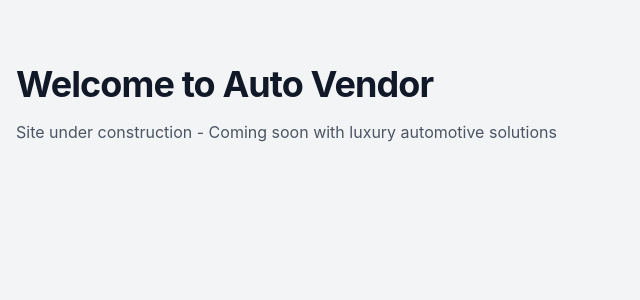
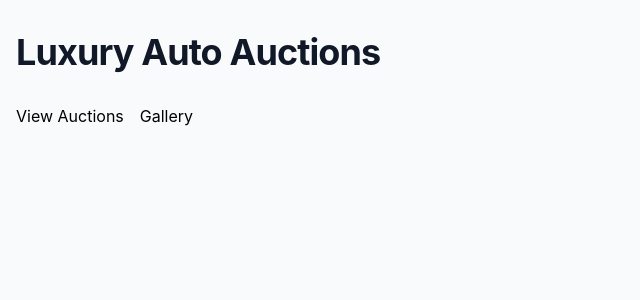
Before and after one commit to gqucoldbrue/auto-vendor, a Next.js app: page / in a window 1280 px wide. Shown: the top 300 px of the page, without its empty margins (0-640 px from the left). Built offline with nearby package versions, Linux system fonts and the light colour scheme.

Commit message:
New files and corrected files update

```diff
--- a/next.config.js
+++ b/next.config.js
@@ -1,13 +1,7 @@
-/** @type {import('next').NextConfig} */
-const nextConfig = {
+module.exports = {
   reactStrictMode: true,
-  // Add specific settings for Vercel deployment
-  swcMinify: true,
-  // Ensure we're handling images correctly
   images: {
-    domains: [],
-    unoptimized: true
-  }
-}
-
-module.exports = nextConfig
+    unoptimized: true // Required for static export
+  },
+  trailingSlash: true, // Recommended for static exports
+};
--- /dev/null
+++ b/pages/404.tsx
@@ -0,0 +1,11 @@
+import React from 'react';
+
+const Custom404 = () => {
+  return (
+    <div className="container mx-auto px-4 py-16">
+      <h1>404 - Page Not Found</h1>
+    </div>
+  );
+};
+
+export default Custom404;
--- /dev/null
+++ b/pages/500.tsx
@@ -0,0 +1,11 @@
+import React from 'react';
+
+const Custom500 = () => {
+  return (
+    <div className="container mx-auto px-4 py-16">
+      <h1>500 - Server Error</h1>
+    </div>
+  );
+};
+
+export default Custom500;
--- a/pages/auction/[id].tsx
+++ b/pages/auction/[id].tsx
@@ -1,13 +1,31 @@
-// pages/auction/[id].tsx
 import React from 'react';
+import { useRouter } from 'next/router';
 
 const AuctionDetailPage = () => {
+  const router = useRouter();
+  const { id } = router.query;
+
   return (
-    <div>
-      <h1>Auction Detail Page</h1>
-      {/* Your auction detail content will go here */}
+    <div className="container mx-auto px-4">
+      <h1>Auction Detail: {id}</h1>
     </div>
   );
 };
 
+// Add static paths for build time
+export async function getStaticPaths() {
+  return {
+    paths: [], // No pre-rendered pages at build time
+    fallback: 'blocking' // Generate pages on-demand
+  };
+}
+
+export async function getStaticProps({ params }) {
+  return {
+    props: {
+      id: params?.id
+    },
+  };
+}
+
 export default AuctionDetailPage;
--- a/pages/index.tsx
+++ b/pages/index.tsx
@@ -1,24 +1,27 @@
-import Head from 'next/head'
+// pages/index.tsx
+import React from 'react';
+import Link from 'next/link';
 
-export default function Home() {
+const HomePage = () => {
   return (
-    <>
-      <Head>
-        <title>Auto Vendor</title>
-        <meta name="description" content="Luxury automotive solutions" />
-        <link rel="icon" href="/favicon.ico" />
-      </Head>
+    <div className="container mx-auto px-4">
+      <h1 className="text-4xl font-bold my-8">Luxury Auto Auctions</h1>
+      <nav>
+        <Link href="/auction">
+          <a className="mr-4">View Auctions</a>
+        </Link>
+        <Link href="/gallery">
+          <a className="mr-4">Gallery</a>
+        </Link>
+      </nav>
+    </div>
+  );
+};
 
-      <div className="min-h-screen bg-gray-100">
-        <main className="container mx-auto px-4 py-16">
-          <h1 className="text-4xl font-bold text-gray-900 mb-4">
-            Welcome to Auto Vendor
-          </h1>
-          <p className="text-gray-600">
-            Site under construction - Coming soon with luxury automotive solutions
-          </p>
-        </main>
-      </div>
-    </>
-  )
+export async function getStaticProps() {
+  return {
+    props: {}, // Will be passed to the page component as props
+  };
 }
+
+export default HomePage;
```
